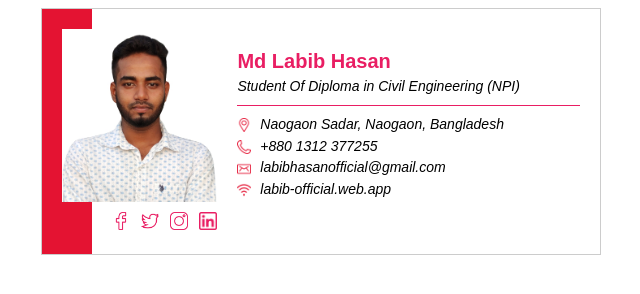
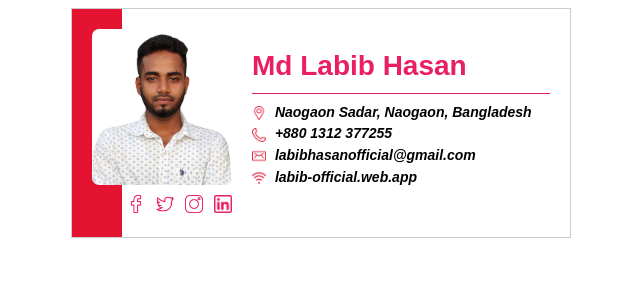
Before and after one commit to developerlabib/email-signature, a plain HTML site: page index.html in a window 1280 px wide. Shown: the whole page, without its empty margins (319-959 px from the left). Drawn offline with Linux system fonts and the light colour scheme.

Commit message:
Update index.html

```diff
--- a/index.html
+++ b/index.html
@@ -1,7 +1,7 @@
 <!DOCTYPE html>
 <html>
   <head>
-    <title>Email Signature</title>
+    <title>Labib Official</title>
   </head>
   <body>
 	  <center>
@@ -11,7 +11,7 @@
       cellspacing="0"
       style="
         width: 100%;
-        max-width: 560px;
+        max-width: 500px;
         padding: 20px;
         border: 1px solid #cccccc;
         background-image: url('img/bg.png');
@@ -24,7 +24,7 @@
         <td width="30%" valign="top">
           <img
             src="img/Untitled-2.jpg"
-            style="width: 100%; min-width: 140px; display: block"
+            style="width: 100%; min-width: 140px; display: block; border-radius: 7px; "
           />
           <p style="text-align: right; margin: 10px 0 0; line-height: 1.2">
             <a href="https://www.facebook.com/labibthebest/" style="text-decoration: none">
@@ -54,10 +54,11 @@
           </p>
         </td>
         <td width="70%" valign="top" style="padding: 20px 0 20px 20px">
+
           <h3
             style="
               margin: 0 0 5px;
-              font-size: 20px;
+              font-size: 28px;
               color: #e91e63;
               line-height: 1.2;
               font-family: sans-serif;
@@ -76,12 +77,6 @@
               font-style: italic;
             "
           >
-		  <a
-		  href="http://naogaonpoly.naogaon.gov.bd/"
-		  style="color: black; text-decoration: none"
-		  >Student Of Diploma in Civil Engineering (NPI)</a
-          </h5>
-
           <div
             class="line"
             style="
@@ -98,6 +93,7 @@
               line-height: 1.2;
               font-family: sans-serif;
               color: black;
+              font-weight: bold;
               font-size: 14px;
             "
           >
@@ -112,9 +108,9 @@
             />
             <a
               href="https://shorturlsx.page.link/Address"
-              style="color: black; text-decoration: none"
+              style="color: black; font-weight: bold; text-decoration: none"
               >Naogaon Sadar, Naogaon, Bangladesh</a
-          </p>
+          >
           <p
             style="
               margin: 0 0 5px;
@@ -135,9 +131,9 @@
             />
             <a
               href="tel:+8801312377255"
-              style="color: black; text-decoration: none"
+              style="color: black;  font-weight: bold;text-decoration: none"
               >+880 1312 377255</a
-          </p>
+          >
           <p
             style="
               margin: 0 0 5px;
@@ -157,10 +153,10 @@
               "
             />	<a
               href="mailto:labibhasanofficial@gmail.com"
-              style="color: black; text-decoration: none"
+              style="color: black; font-weight: bold; text-decoration: none"
               >labibhasanofficial@gmail.com</a
 
-          </p>
+          >
           <p
             style="
               margin: 0 0 5px;
@@ -180,7 +176,7 @@
             />
             <a
               href="https://labib-official.web.app/"
-              style="color: black; text-decoration: none"
+              style="color: black; font-weight: bold; text-decoration: none"
               >labib-official.web.app</a
             >
           </p>
```
